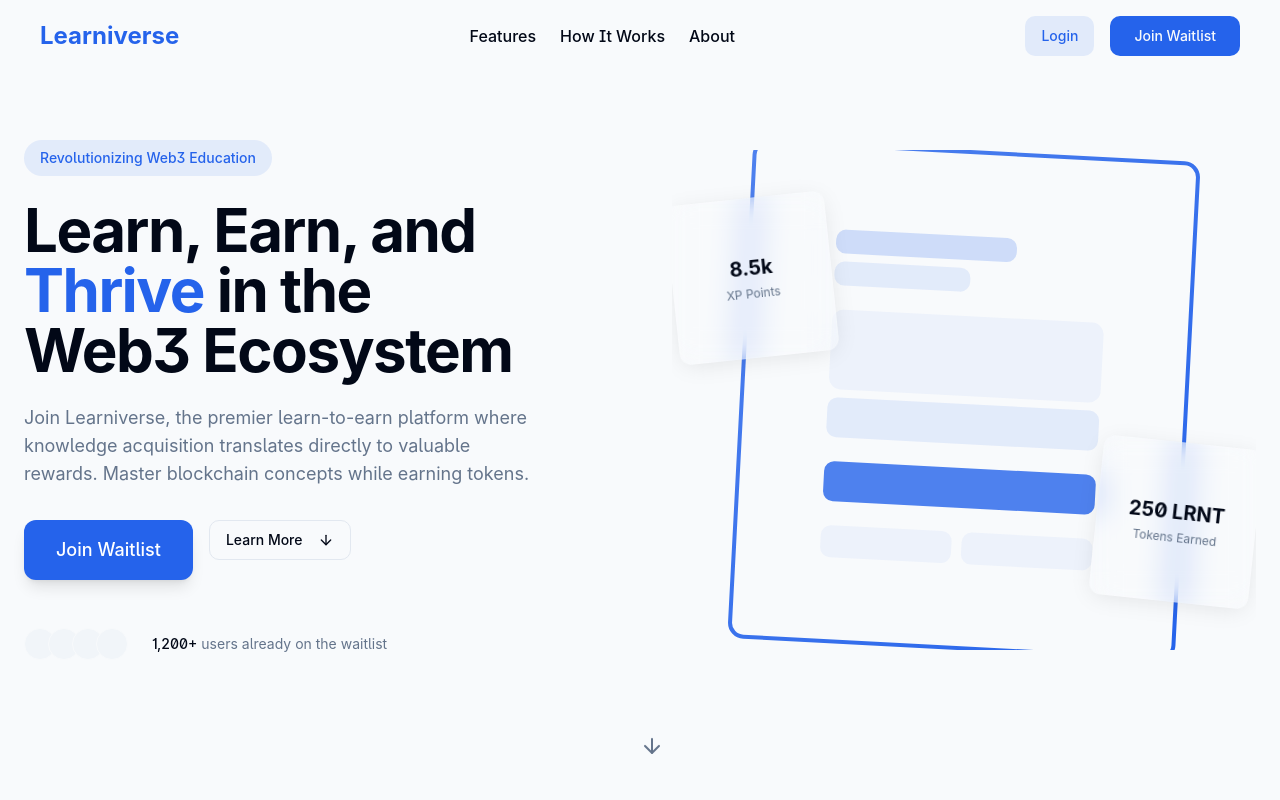
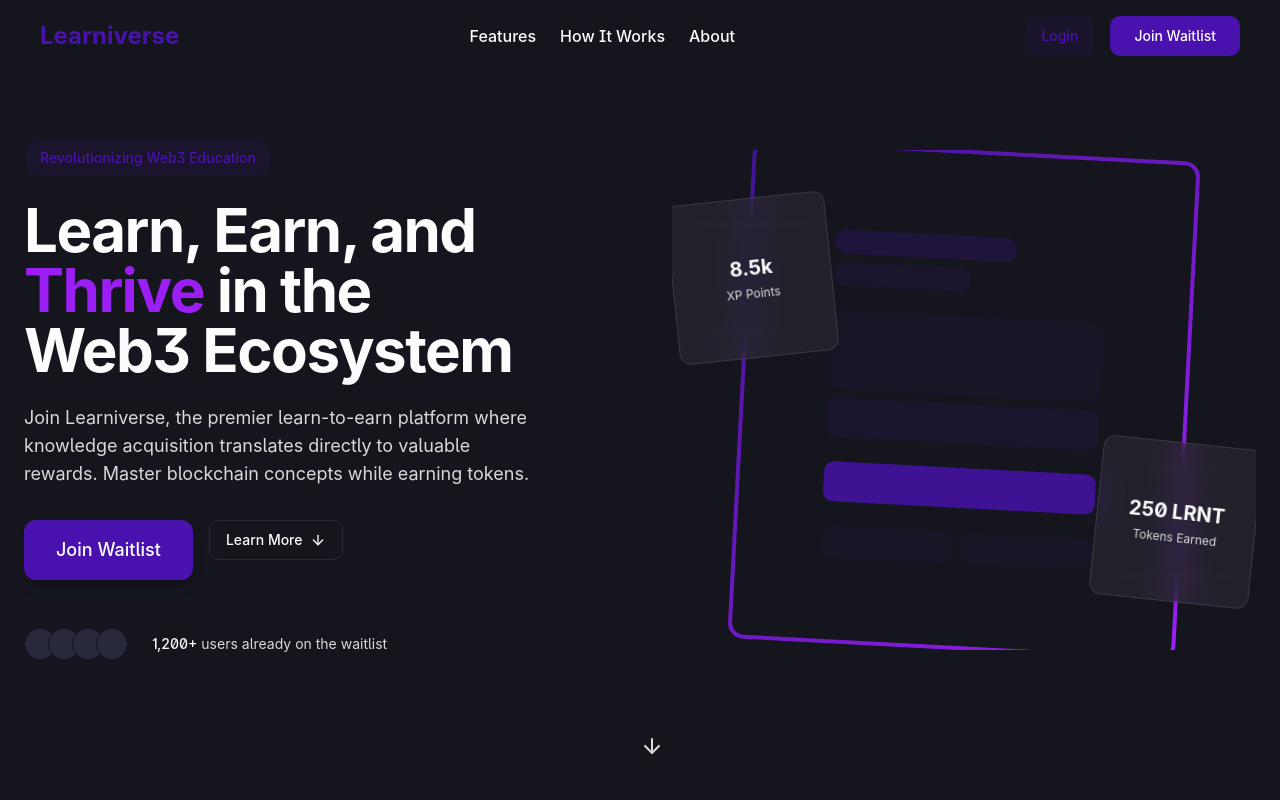
Before and after one commit to TessiumdotIO/waitlist-ui, a React (Vite) app: page / in a window 1280 px wide. Shown: the top 800 px of the page. Built offline with nearby package versions, Linux system fonts and the light colour scheme; a web font is replaced by a local one.

Commit message:
Update color scheme and button
Refactor color variables and button styling.

```diff
--- a/src/components/Features.tsx
+++ b/src/components/Features.tsx
@@ -93,17 +93,17 @@ const Features: React.FC = () => {
           <div className="mt-20 p-8 rounded-2xl border border-border bg-card/30 backdrop-blur-sm">
             <div className="grid md:grid-cols-3 gap-8">
               <div className="flex flex-col items-center justify-center border-b md:border-b-0 md:border-r border-border pb-6 md:pb-0">
-                <h3 className="text-4xl font-bold text-primary mb-2">25K+</h3>
+                <h3 className="text-4xl font-bold text-secondary mb-2">25K+</h3>
                 <p className="text-muted-foreground text-center">Learners Enrolled</p>
               </div>
 
               <div className="flex flex-col items-center justify-center border-b md:border-b-0 md:border-r border-border pb-6 md:pb-0">
-                <h3 className="text-4xl font-bold text-primary mb-2">150+</h3>
+                <h3 className="text-4xl font-bold text-accent mb-2">150+</h3>
                 <p className="text-muted-foreground text-center">Specialized Courses</p>
               </div>
 
               <div className="flex flex-col items-center justify-center">
-                <h3 className="text-4xl font-bold text-primary mb-2">2.5M</h3>
+                <h3 className="text-4xl font-bold text-tertiary mb-2">2.5M</h3>
                 <p className="text-muted-foreground text-center">Tokens Distributed</p>
               </div>
             </div>
--- a/src/components/Hero.tsx
+++ b/src/components/Hero.tsx
@@ -6,12 +6,20 @@ import ParallaxEffect from './ParallaxEffect';
 import { ArrowDown } from 'lucide-react';
 
 const Hero: React.FC = () => {
+  const scrollToFeatures = () => {
+    const featuresElement = document.getElementById('features');
+    if (featuresElement) {
+      featuresElement.scrollIntoView({ behavior: 'smooth' });
+    }
+  };
+
   return (
     <section className="relative min-h-screen flex items-center justify-center px-6 py-24 overflow-hidden">
       {/* Background elements */}
       <div className="absolute inset-0 -z-10 opacity-50">
         <div className="absolute top-1/3 left-1/4 w-96 h-96 rounded-full bg-primary/10 blur-3xl" />
-        <div className="absolute bottom-1/4 right-1/3 w-64 h-64 rounded-full bg-primary/10 blur-3xl" />
+        <div className="absolute bottom-1/4 right-1/3 w-64 h-64 rounded-full bg-accent/10 blur-3xl" />
+        <div className="absolute top-1/2 right-1/4 w-72 h-72 rounded-full bg-secondary/10 blur-3xl" />
       </div>
 
       <div className="max-w-7xl mx-auto w-full grid md:grid-cols-2 gap-16 items-center">
@@ -24,7 +32,7 @@ const Hero: React.FC = () => {
 
           <FadeIn direction="up" delay={300}>
             <h1 className="heading-xl mb-6">
-              Learn, Earn, and <span className="text-primary">Thrive</span> in the Web3 Ecosystem
+              Learn, Earn, and <span className="text-accent">Thrive</span> in the Web3 Ecosystem
             </h1>
           </FadeIn>
 
@@ -40,9 +48,13 @@ const Hero: React.FC = () => {
               <ShimmerButton className="text-lg px-8 py-4 font-medium">
                 Join Waitlist
               </ShimmerButton>
-              <Button variant="outline" className="group">
+              <Button
+                variant="outline"
+                className="flex items-center gap-2"
+                onClick={scrollToFeatures}
+              >
                 Learn More
-                <ArrowDown className="ml-2 h-4 w-4 transition-transform group-hover:translate-y-1" />
+                <ArrowDown className="h-4 w-4 transition-transform group-hover:translate-y-1" />
               </Button>
             </div>
           </FadeIn>
@@ -65,7 +77,7 @@ const Hero: React.FC = () => {
           <ParallaxEffect baseVelocity={0.1}>
             <div className="relative h-[400px] sm:h-[500px] w-full">
               <div className="absolute inset-0 flex items-center justify-center">
-                <div className="w-full h-full max-w-md rotate-3 rounded-2xl overflow-hidden bg-gradient-to-br from-primary/80 to-primary p-1">
+                <div className="w-full h-full max-w-md rotate-3 rounded-2xl overflow-hidden bg-gradient-to-br from-primary/80 to-accent p-1">
                   <div className="bg-background w-full h-full rounded-xl overflow-hidden flex items-center justify-center">
                     <div className="w-full max-w-xs space-y-6 p-6">
                       <div className="space-y-2">
--- a/src/index.css
+++ b/src/index.css
@@ -5,65 +5,71 @@
 
 @layer base {
   :root {
-    --background: 210 40% 98%;
-    --foreground: 222.2 84% 4.9%;
+    --background: 240 19% 10%;
+    --foreground: 0 0% 99%;
 
     --card: 0 0% 100%;
-    --card-foreground: 222.2 84% 4.9%;
+    --card-foreground: 240 19% 10%;
 
     --popover: 0 0% 100%;
-    --popover-foreground: 222.2 84% 4.9%;
+    --popover-foreground: 240 19% 10%;
 
-    --primary: 221.2 83% 53.3%;
-    --primary-foreground: 210 40% 98%;
+    --primary: 261 81% 38%;
+    --primary-foreground: 0 0% 99%;
 
-    --secondary: 210 40% 96.1%;
-    --secondary-foreground: 222.2 47.4% 11.2%;
+    --secondary: 355 100% 69%;
+    --secondary-foreground: 0 0% 99%;
 
-    --muted: 210 40% 96.1%;
-    --muted-foreground: 215.4 16.3% 46.9%;
+    --tertiary: 40 100% 56%;
+    --tertiary-foreground: 240 19% 10%;
 
-    --accent: 221.2 83% 53.3%;
-    --accent-foreground: 222.2 47.4% 11.2%;
+    --muted: 240 19% 20%;
+    --muted-foreground: 0 0% 85%;
+
+    --accent: 275 91% 54%;
+    --accent-foreground: 0 0% 99%;
 
     --destructive: 0 84.2% 60.2%;
-    --destructive-foreground: 210 40% 98%;
+    --destructive-foreground: 0 0% 99%;
 
-    --border: 214.3 31.8% 91.4%;
-    --input: 214.3 31.8% 91.4%;
-    --ring: 221.2 83% 53.3%;
+    --border: 240 19% 20%;
+    --input: 240 19% 20%;
+    --ring: 261 81% 38%;
 
     --radius: 0.75rem;
   }
 
   .dark {
-    --background: 222.2 84% 4.9%;
-    --foreground: 210 40% 98%;
+    --background: 240 19% 10%;
+    --foreground: 0 0% 99%;
 
-    --card: 222.2 84% 4.9%;
-    --card-foreground: 210 40% 98%;
+    --card: 240 19% 10%;
+    --card-foreground: 0 0% 99%;
 
-    --popover: 222.2 84% 4.9%;
-    --popover-foreground: 210 40% 98%;
+    --popover: 240 19% 10%;
+    --popover-foreground: 0 0% 99%;
 
-    --primary: 217.2 91.2% 59.8%;
-    --primary-foreground: 222.2 47.4% 11.2%;
+    --primary: 261 81% 38%;
+    --primary-foreground: 0 0% 99%;
 
-    --secondary: 217.2 32.6% 17.5%;
-    --secondary-foreground: 210 40% 98%;
+    --secondary: 355 100% 69%;
+    --secondary-foreground: 0 0% 99%;
 
-    --muted: 217.2 32.6% 17.5%;
-    --muted-foreground: 215 20.2% 65.1%;
+    --tertiary: 40 100% 56%;
+    --tertiary-foreground: 240 19% 10%;
 
-    --accent: 217.2 91.2% 59.8%;
-    --accent-foreground: 210 40% 98%;
+    --muted: 240 19% 20%;
+    --muted-foreground: 0 0% 85%;
+
+    --accent: 275 91% 54%;
+    --accent-foreground: 0 0% 99%;
 
     --destructive: 0 62.8% 30.6%;
-    --destructive-foreground: 210 40% 98%;
+    --destructive-foreground: 0 0% 99%;
 
-    --border: 217.2 32.6% 17.5%;
-    --input: 217.2 32.6% 17.5%;
-    --ring: 217.2 91.2% 59.8%;
+    --border: 240 19% 20%;
+    --input: 240 19% 20%;
+    --ring: 261 81% 38%;
   }
 }
 
--- a/tailwind.config.ts
+++ b/tailwind.config.ts
@@ -32,6 +32,10 @@ export default {
 				secondary: {
 					DEFAULT: 'hsl(var(--secondary))',
 					foreground: 'hsl(var(--secondary-foreground))'
+				},
+				tertiary: {
+					DEFAULT: 'hsl(var(--tertiary))',
+					foreground: 'hsl(var(--tertiary-foreground))'
 				},
 				destructive: {
 					DEFAULT: 'hsl(var(--destructive))',
```
